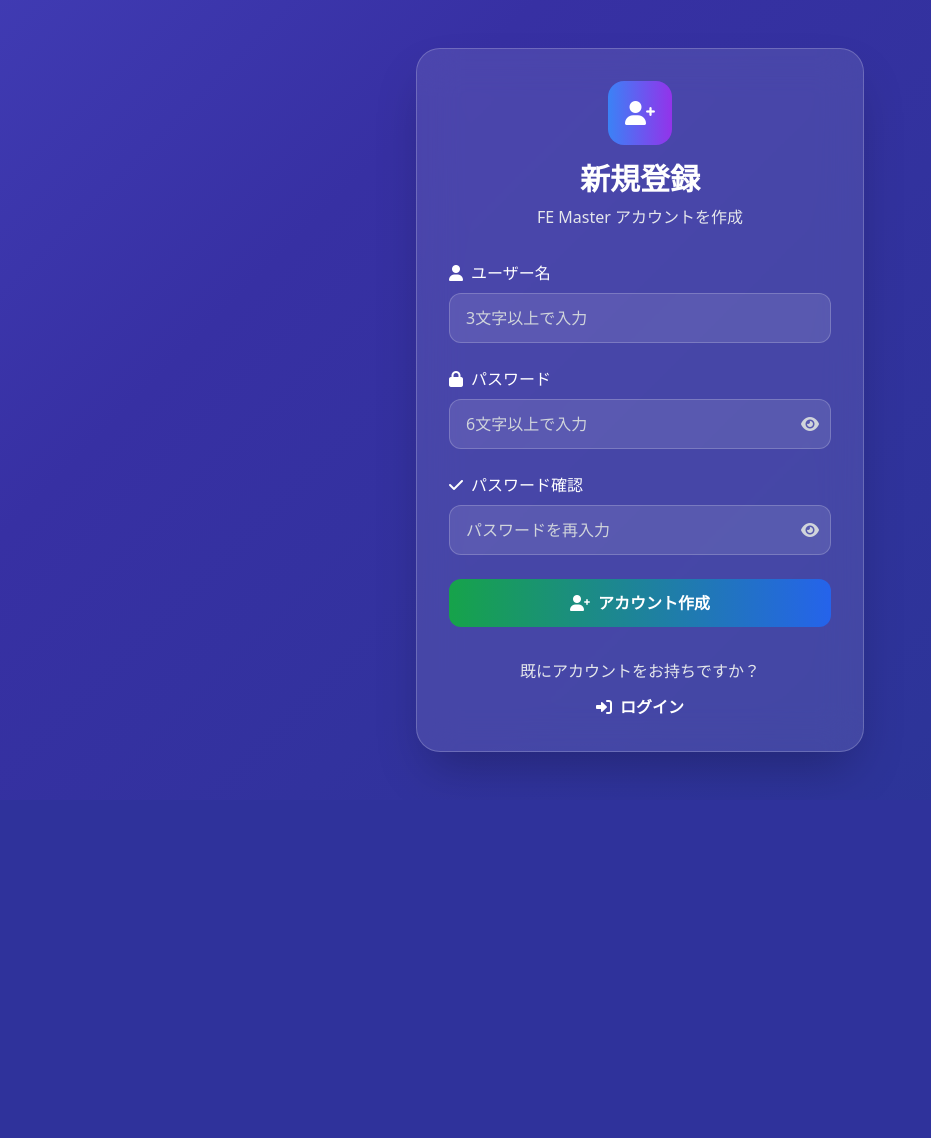
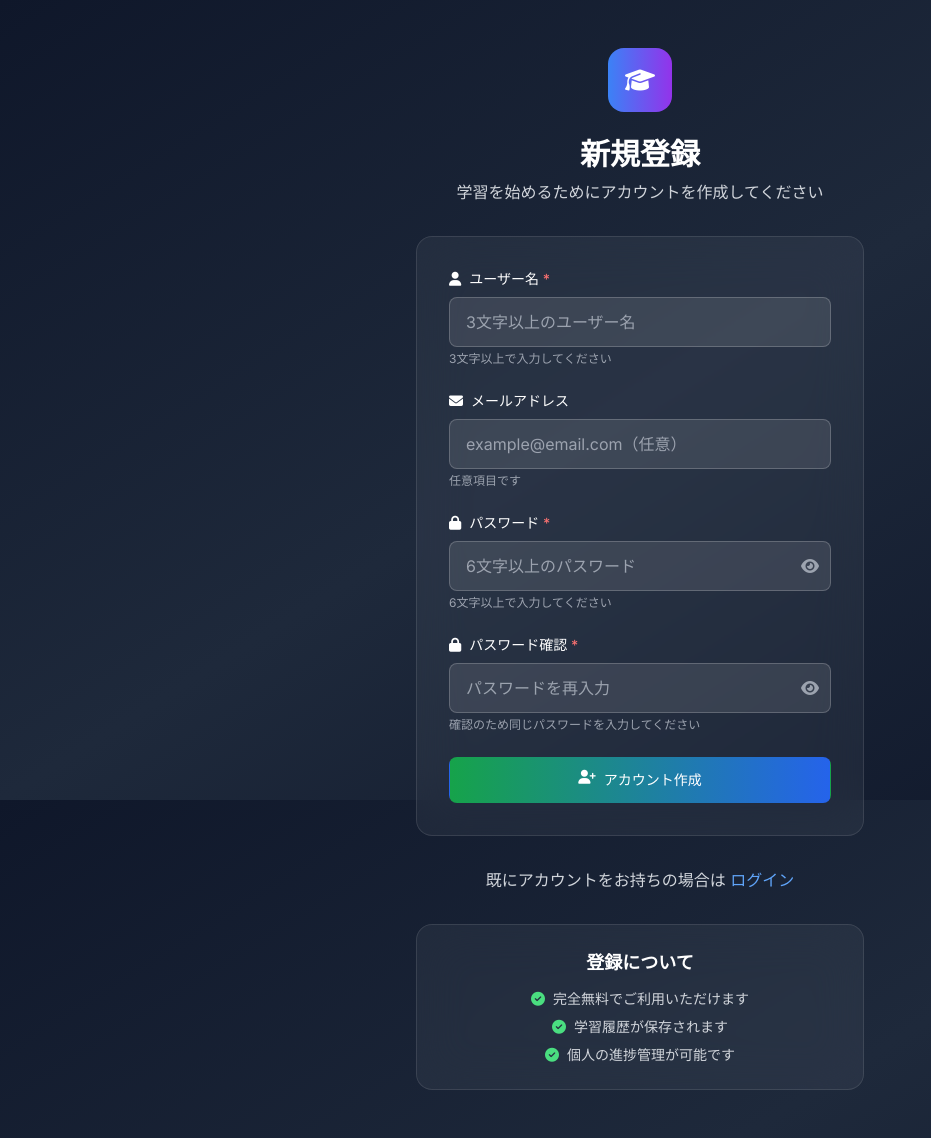
Before and after one commit to d01ki/FE-master, a Flask app: page /register in a window 1280 px wide. Shown: the whole page, without its empty margins (0-931 px from the left). Before the commit the page ends 781 px from the top, so only its background shows below. Run offline with Flask 3, Linux system fonts and the light colour scheme; some libraries are stand-ins or nearby versions.

Commit message:
Create user registration template

```diff
--- a/templates/auth/register.html
+++ b/templates/auth/register.html
@@ -1,75 +1,52 @@
 <!DOCTYPE html>
-<html lang="ja">
+<html lang="ja" class="h-full">
 <head>
     <meta charset="UTF-8">
     <meta name="viewport" content="width=device-width, initial-scale=1.0">
-    <title>新規登録 - FE Master</title>
+    <title>新規登録 - 基本情報技術者試験 学習アプリ</title>
+
+    <!-- Tailwind CSS -->
     <script src="https://cdn.tailwindcss.com"></script>
-    <link href="https://cdnjs.cloudflare.com/ajax/libs/font-awesome/6.0.0/css/all.min.css" rel="stylesheet">
+
+    <!-- Font Awesome -->
+    <link rel="stylesheet" href="https://cdnjs.cloudflare.com/ajax/libs/font-awesome/6.4.0/css/all.min.css">
+
+    <!-- Google Fonts -->
+    <link href="https://fonts.googleapis.com/css2?family=Inter:wght@400;500;600;700;800&display=swap" rel="stylesheet">
+
     <style>
         body {
-            background: linear-gradient(-45deg, #1e3a8a, #3730a3, #6366f1, #8b5cf6);
-            background-size: 400% 400%;
-            animation: gradientBG 15s ease infinite;
-            min-height: 100vh;
-        }
-
-        @keyframes gradientBG {
-            0% { background-position: 0% 50%; }
-            50% { background-position: 100% 50%; }
-            100% { background-position: 0% 50%; }
-        }
-
-        .glass {
-            background: rgba(255, 255, 255, 0.1);
-            backdrop-filter: blur(20px);
-            border: 1px solid rgba(255, 255, 255, 0.2);
-            box-shadow: 0 8px 32px 0 rgba(31, 38, 135, 0.37);
-        }
-
-        .btn-hover {
-            transition: all 0.3s ease;
-            position: relative;
-            overflow: hidden;
-        }
-
-        .btn-hover:hover {
-            transform: translateY(-2px);
-            box-shadow: 0 10px 25px rgba(0,0,0,0.2);
-        }
-
-        .fade-in-up {
-            animation: fadeInUp 0.8s ease-out;
-        }
-
-        @keyframes fadeInUp {
-            from {
-                opacity: 0;
-                transform: translateY(30px);
-            }
-            to {
-                opacity: 1;
-                transform: translateY(0);
-            }
+            font-family: 'Inter', sans-serif;
         }
     </style>
 </head>
-<body class="flex items-center justify-center min-h-screen p-4">
-    <div class="glass rounded-3xl p-8 w-full max-w-md shadow-2xl fade-in-up">
-        <div class="text-center mb-8">
-            <div class="inline-flex items-center justify-center w-16 h-16 bg-gradient-to-r from-blue-500 to-purple-600 rounded-2xl mb-4">
-                <i class="fas fa-user-plus text-2xl text-white"></i>
+<body class="h-full bg-gradient-to-br from-slate-900 via-slate-800 to-slate-900">
+    <div class="min-h-full flex items-center justify-center py-12 px-4 sm:px-6 lg:px-8">
+        <div class="max-w-md w-full space-y-8">
+            <!-- Header -->
+            <div class="text-center">
+                <div class="inline-flex items-center justify-center w-16 h-16 bg-gradient-to-r from-blue-500 to-purple-600 rounded-2xl mb-6">
+                    <i class="fas fa-graduation-cap text-2xl text-white"></i>
                 </div>
-            <h1 class="text-3xl font-bold text-white mb-2">新規登録</h1>
-            <p class="text-gray-200">FE Master アカウントを作成</p>
+                <h2 class="text-3xl font-bold text-white mb-2">新規登録</h2>
+                <p class="text-gray-300">学習を始めるためにアカウントを作成してください</p>
             </div>
 
+            <!-- Flash Messages -->
             {% with messages = get_flashed_messages(with_categories=true) %}
                 {% if messages %}
                     {% for category, message in messages %}
-                    <div class="mb-6 p-4 rounded-xl text-white backdrop-blur-sm border {% if category == 'error' %}bg-red-500/20 border-red-400/30{% elif category == 'success' %}bg-green-500/20 border-green-400/30{% else %}bg-blue-500/20 border-blue-400/30{% endif %}">
+                        <div class="p-4 rounded-lg border backdrop-blur-sm
+                            {% if category == 'error' %}bg-red-500/20 border-red-500/30 text-red-300
+                            {% elif category == 'success' %}bg-green-500/20 border-green-500/30 text-green-300
+                            {% elif category == 'info' %}bg-blue-500/20 border-blue-500/30 text-blue-300
+                            {% else %}bg-yellow-500/20 border-yellow-500/30 text-yellow-300{% endif %}">
                             <div class="flex items-center">
-                            <i class="fas {% if category == 'error' %}fa-exclamation-circle{% elif category == 'success' %}fa-check-circle{% else %}fa-info-circle{% endif %} mr-2"></i>
+                                <i class="fas
+                                    {% if category == 'error' %}fa-exclamation-circle
+                                    {% elif category == 'success' %}fa-check-circle
+                                    {% elif category == 'info' %}fa-info-circle
+                                    {% else %}fa-exclamation-triangle{% endif %} mr-3"></i>
                                 {{ message }}
                             </div>
                         </div>
@@ -77,108 +54,161 @@
                 {% endif %}
             {% endwith %}
 
-        <form method="POST" class="space-y-6">
+            <!-- Register Form -->
+            <form class="space-y-6 bg-white/5 backdrop-blur-xl border border-white/10 rounded-2xl p-8" method="POST">
                 <div>
-                <label for="username" class="block text-white font-medium mb-2 flex items-center">
-                    <i class="fas fa-user mr-2"></i>ユーザー名
+                    <label for="username" class="block text-sm font-medium text-white mb-2">
+                        <i class="fas fa-user mr-2"></i>ユーザー名 <span class="text-red-400">*</span>
                     </label>
-                <input type="text" id="username" name="username" required
-                       class="w-full px-4 py-3 rounded-xl bg-white/10 border border-white/20 text-white placeholder-gray-300 focus:outline-none focus:ring-2 focus:ring-blue-400/50 focus:border-blue-400/50 transition-all"
-                       placeholder="3文字以上で入力">
+                    <input id="username" name="username" type="text" required
+                           class="w-full px-4 py-3 bg-white/10 border border-white/20 rounded-lg text-white placeholder-gray-400 focus:outline-none focus:ring-2 focus:ring-blue-500 focus:border-transparent transition-all duration-200"
+                           placeholder="3文字以上のユーザー名">
+                    <p class="text-xs text-gray-400 mt-1">3文字以上で入力してください</p>
                 </div>
 
                 <div>
-                <label for="password" class="block text-white font-medium mb-2 flex items-center">
-                    <i class="fas fa-lock mr-2"></i>パスワード
+                    <label for="email" class="block text-sm font-medium text-white mb-2">
+                        <i class="fas fa-envelope mr-2"></i>メールアドレス
                     </label>
-                <div class="relative">
-                    <input type="password" id="password" name="password" required
-                           class="w-full px-4 py-3 pr-12 rounded-xl bg-white/10 border border-white/20 text-white placeholder-gray-300 focus:outline-none focus:ring-2 focus:ring-blue-400/50 focus:border-blue-400/50 transition-all"
-                           placeholder="6文字以上で入力">
-                    <button type="button" id="togglePassword"
-                            class="absolute right-3 top-1/2 transform -translate-y-1/2 text-gray-300 hover:text-white transition-colors">
-                        <i id="eyeIcon" class="fas fa-eye"></i>
-                        <i id="eyeOffIcon" class="fas fa-eye-slash hidden"></i>
-                    </button>
-                </div>
+                    <input id="email" name="email" type="email"
+                           class="w-full px-4 py-3 bg-white/10 border border-white/20 rounded-lg text-white placeholder-gray-400 focus:outline-none focus:ring-2 focus:ring-blue-500 focus:border-transparent transition-all duration-200"
+                           placeholder="example@email.com（任意）">
+                    <p class="text-xs text-gray-400 mt-1">任意項目です</p>
                 </div>
 
                 <div>
-                <label for="confirm_password" class="block text-white font-medium mb-2 flex items-center">
-                    <i class="fas fa-check mr-2"></i>パスワード確認
+                    <label for="password" class="block text-sm font-medium text-white mb-2">
+                        <i class="fas fa-lock mr-2"></i>パスワード <span class="text-red-400">*</span>
                     </label>
                     <div class="relative">
-                    <input type="password" id="confirm_password" name="confirm_password" required
-                           class="w-full px-4 py-3 pr-12 rounded-xl bg-white/10 border border-white/20 text-white placeholder-gray-300 focus:outline-none focus:ring-2 focus:ring-blue-400/50 focus:border-blue-400/50 transition-all"
-                           placeholder="パスワードを再入力">
-                    <button type="button" id="toggleConfirmPassword"
-                            class="absolute right-3 top-1/2 transform -translate-y-1/2 text-gray-300 hover:text-white transition-colors">
-                        <i id="eyeIcon2" class="fas fa-eye"></i>
-                        <i id="eyeOffIcon2" class="fas fa-eye-slash hidden"></i>
+                        <input id="password" name="password" type="password" required
+                               class="w-full px-4 py-3 bg-white/10 border border-white/20 rounded-lg text-white placeholder-gray-400 focus:outline-none focus:ring-2 focus:ring-blue-500 focus:border-transparent transition-all duration-200"
+                               placeholder="6文字以上のパスワード">
+                        <button type="button" onclick="togglePassword('password')" class="absolute right-3 top-1/2 transform -translate-y-1/2 text-gray-400 hover:text-white transition-colors">
+                            <i id="password-icon" class="fas fa-eye"></i>
                         </button>
                     </div>
+                    <p class="text-xs text-gray-400 mt-1">6文字以上で入力してください</p>
+                </div>
+
+                <div>
+                    <label for="confirm_password" class="block text-sm font-medium text-white mb-2">
+                        <i class="fas fa-lock mr-2"></i>パスワード確認 <span class="text-red-400">*</span>
+                    </label>
+                    <div class="relative">
+                        <input id="confirm_password" name="confirm_password" type="password" required
+                               class="w-full px-4 py-3 bg-white/10 border border-white/20 rounded-lg text-white placeholder-gray-400 focus:outline-none focus:ring-2 focus:ring-blue-500 focus:border-transparent transition-all duration-200"
+                               placeholder="パスワードを再入力">
+                        <button type="button" onclick="togglePassword('confirm_password')" class="absolute right-3 top-1/2 transform -translate-y-1/2 text-gray-400 hover:text-white transition-colors">
+                            <i id="confirm-password-icon" class="fas fa-eye"></i>
+                        </button>
+                    </div>
+                    <p class="text-xs text-gray-400 mt-1">確認のため同じパスワードを入力してください</p>
                 </div>
 
                 <button type="submit"
-                    class="w-full py-3 bg-gradient-to-r from-green-600 to-blue-600 hover:from-green-700 hover:to-blue-700 text-white font-semibold rounded-xl transition-all duration-300 btn-hover flex items-center justify-center">
-                <i class="fas fa-user-plus mr-2"></i>アカウント作成
+                        class="w-full flex justify-center py-3 px-4 border border-transparent rounded-lg text-sm font-medium text-white bg-gradient-to-r from-green-600 to-blue-600 hover:from-green-700 hover:to-blue-700 focus:outline-none focus:ring-2 focus:ring-offset-2 focus:ring-green-500 transition-all duration-200 transform hover:-translate-y-1">
+                    <i class="fas fa-user-plus mr-2"></i>
+                    アカウント作成
                 </button>
             </form>
 
-        <div class="text-center mt-8">
-            <p class="text-gray-200 mb-3">既にアカウントをお持ちですか？</p>
-            <a href="{{ url_for('login') }}" class="inline-flex items-center text-white font-semibold hover:text-blue-300 transition-colors">
-                <i class="fas fa-sign-in-alt mr-2"></i>ログイン
+            <!-- Login Link -->
+            <div class="text-center">
+                <p class="text-gray-300">
+                    既にアカウントをお持ちの場合は
+                    <a href="{{ url_for('login') }}" class="font-medium text-blue-400 hover:text-blue-300 transition-colors">
+                        ログイン
                     </a>
+                </p>
+            </div>
+
+            <!-- Registration Info -->
+            <div class="text-center bg-white/5 backdrop-blur-xl border border-white/10 rounded-2xl p-6">
+                <h3 class="text-lg font-semibold text-white mb-3">登録について</h3>
+                <div class="space-y-2 text-sm text-gray-300">
+                    <p><i class="fas fa-check-circle text-green-400 mr-2"></i>完全無料でご利用いただけます</p>
+                    <p><i class="fas fa-check-circle text-green-400 mr-2"></i>学習履歴が保存されます</p>
+                    <p><i class="fas fa-check-circle text-green-400 mr-2"></i>個人の進捗管理が可能です</p>
+                </div>
+            </div>
         </div>
     </div>
 
     <script>
-        // パスワード表示/非表示の切り替え
-        document.getElementById('togglePassword').addEventListener('click', function() {
-            const passwordInput = document.getElementById('password');
-            const eyeIcon = document.getElementById('eyeIcon');
-            const eyeOffIcon = document.getElementById('eyeOffIcon');
+        function togglePassword(fieldId) {
+            const passwordInput = document.getElementById(fieldId);
+            const iconId = fieldId === 'password' ? 'password-icon' : 'confirm-password-icon';
+            const passwordIcon = document.getElementById(iconId);
 
             if (passwordInput.type === 'password') {
                 passwordInput.type = 'text';
-                eyeIcon.classList.add('hidden');
-                eyeOffIcon.classList.remove('hidden');
+                passwordIcon.classList.remove('fa-eye');
+                passwordIcon.classList.add('fa-eye-slash');
             } else {
                 passwordInput.type = 'password';
-                eyeIcon.classList.remove('hidden');
-                eyeOffIcon.classList.add('hidden');
+                passwordIcon.classList.remove('fa-eye-slash');
+                passwordIcon.classList.add('fa-eye');
             }
-        });
+        }
 
-        // 確認パスワード表示/非表示の切り替え
-        document.getElementById('toggleConfirmPassword').addEventListener('click', function() {
-            const passwordInput = document.getElementById('confirm_password');
-            const eyeIcon = document.getElementById('eyeIcon2');
-            const eyeOffIcon = document.getElementById('eyeOffIcon2');
-
-            if (passwordInput.type === 'password') {
-                passwordInput.type = 'text';
-                eyeIcon.classList.add('hidden');
-                eyeOffIcon.classList.remove('hidden');
-            } else {
-                passwordInput.type = 'password';
-                eyeIcon.classList.remove('hidden');
-                eyeOffIcon.classList.add('hidden');
-            }
-        });
-
-        // パスワード一致チェック
+        // Password confirmation validation
         document.getElementById('confirm_password').addEventListener('input', function() {
             const password = document.getElementById('password').value;
             const confirmPassword = this.value;
 
             if (confirmPassword && password !== confirmPassword) {
-                this.style.borderColor = '#ef4444';
+                this.setCustomValidity('パスワードが一致しません');
+                this.classList.add('border-red-500');
+                this.classList.remove('border-white/20');
             } else {
-                this.style.borderColor = 'rgba(255, 255, 255, 0.2)';
+                this.setCustomValidity('');
+                this.classList.remove('border-red-500');
+                this.classList.add('border-white/20');
             }
         });
+
+        // Username validation
+        document.getElementById('username').addEventListener('input', function() {
+            const username = this.value;
+
+            if (username.length > 0 && username.length < 3) {
+                this.setCustomValidity('ユーザー名は3文字以上で入力してください');
+                this.classList.add('border-red-500');
+                this.classList.remove('border-white/20');
+            } else {
+                this.setCustomValidity('');
+                this.classList.remove('border-red-500');
+                this.classList.add('border-white/20');
+            }
+        });
+
+        // Password length validation
+        document.getElementById('password').addEventListener('input', function() {
+            const password = this.value;
+
+            if (password.length > 0 && password.length < 6) {
+                this.setCustomValidity('パスワードは6文字以上で入力してください');
+                this.classList.add('border-red-500');
+                this.classList.remove('border-white/20');
+            } else {
+                this.setCustomValidity('');
+                this.classList.remove('border-red-500');
+                this.classList.add('border-white/20');
+            }
+        });
+
+        // Auto-hide flash messages
+        setTimeout(function() {
+            const alerts = document.querySelectorAll('[class*="bg-red-500/20"], [class*="bg-green-500/20"], [class*="bg-blue-500/20"], [class*="bg-yellow-500/20"]');
+            alerts.forEach(function(alert) {
+                alert.style.opacity = '0';
+                alert.style.transform = 'translateY(-20px)';
+                setTimeout(function() {
+                    alert.remove();
+                }, 300);
+            });
+        }, 5000);
     </script>
 </body>
 </html>
```
Lines whose indentation alone changed are shown as unchanged.
